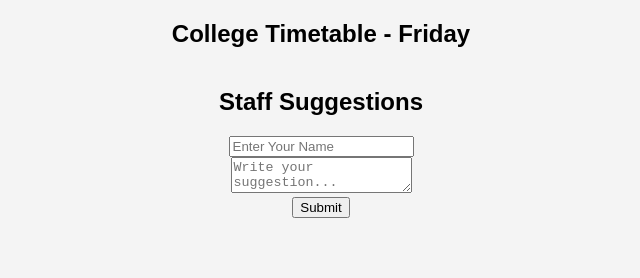
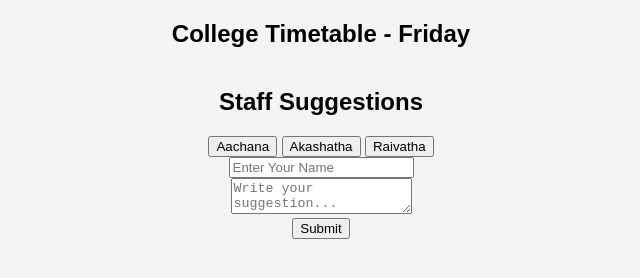
Before and after one commit to yashwanyash/sabstimetable, a website: page ttstaff.html in a window 1280 px wide. Shown: the whole page, without its empty margins (319-959 px from the left). Drawn offline with Linux system fonts and the light colour scheme; no server answers; sample sign-in values are in the browser's storage.

Commit message:
added staff names in the staff suggestions

```diff
--- a/ttstaff.html
+++ b/ttstaff.html
@@ -90,13 +90,30 @@
         });
     </script>
     <h2>Staff Suggestions</h2>
-    <input type="text" id="staff_name" placeholder="Enter Your Name" required>
+    <!-- Suggestion: Staff Name Buttons -->
+<div id="staff-buttons">
+    <button type="button" onclick="selectStaff('Aachana')">Aachana</button>
+    <button type="button" onclick="selectStaff('Akashatha')">Akashatha</button>
+    <button type="button" onclick="selectStaff('Raivatha')">Raivatha</button>
+    <!-- Add more if needed -->
+  </div>
+
+  <!-- The actual input that gets auto-filled -->
+
+
+    <input type="text" id="staff_name" placeholder="Enter Your Name"  required>
     <br>
     <textarea id="suggestion" placeholder="Write your suggestion..."></textarea>
     <br>
     <button onclick="submitSuggestion()">Submit</button>
+<script>
+            function selectStaff(name) {
+              document.getElementById("staff_name").value = name;
+            }
+          </script>
 
     <script>
+
         function submitSuggestion() {
             const staffName = document.getElementById("staff_name").value;
             const message = document.getElementById("suggestion").value;
```
